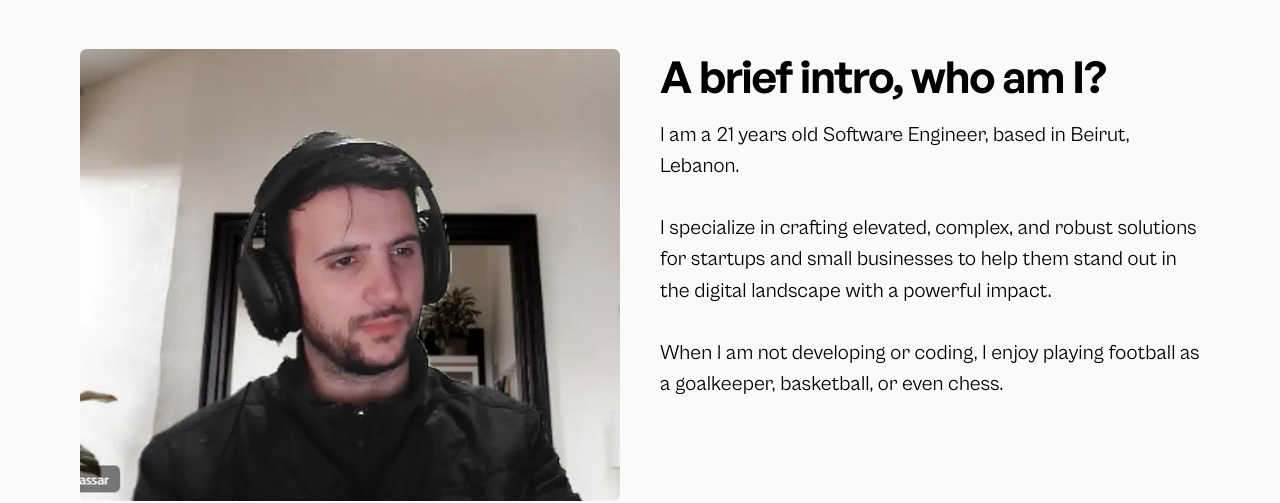
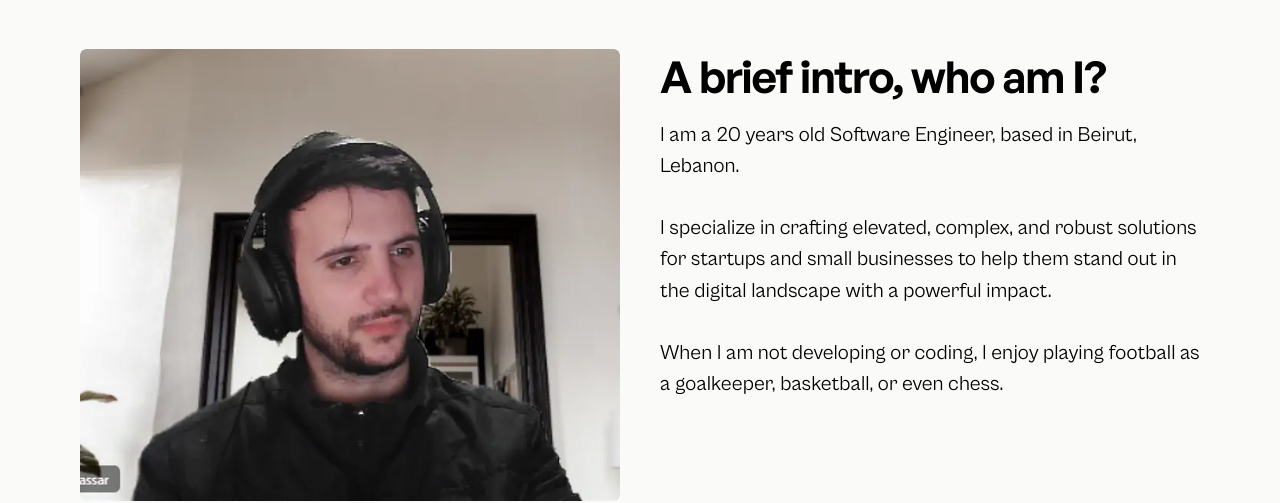
Before and after one commit to KarlGNassar/my-portfolio, a React (Vite) app: page / in a window 1280 px wide. Shown: the part 1602-2105 px from the top of the page. Built offline with nearby package versions, Linux system fonts and the light colour scheme.

Commit message:
calculate age based on exact birth date (November 6, 2001)

```diff
--- a/src/components/homepage/About.jsx
+++ b/src/components/homepage/About.jsx
@@ -9,7 +9,12 @@ export default function About() {
   const aboutSection = useRef(null);
   const heading = useRef(null);
   const body = useRef(null);
-  const age = new Date().getFullYear() - 2001;
+  const today = new Date();
+  const birthDate = new Date(2001, 10, 6);
+  const hasHadBirthdayThisYear =
+    today >= new Date(today.getFullYear(), birthDate.getMonth(), birthDate.getDate());
+  const age =
+    today.getFullYear() - birthDate.getFullYear() - (hasHadBirthdayThisYear ? 0 : 1);
 
   useEffect(() => {
     ScrollTrigger.create({
```
